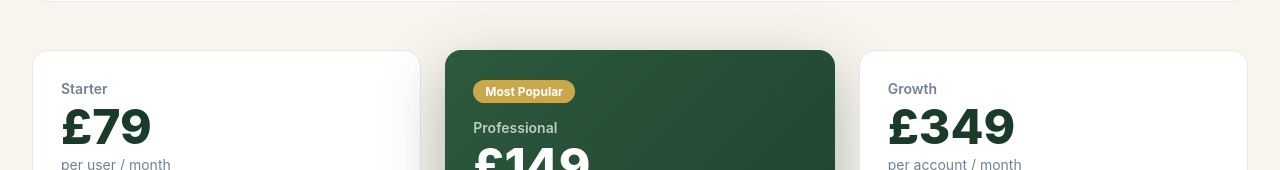
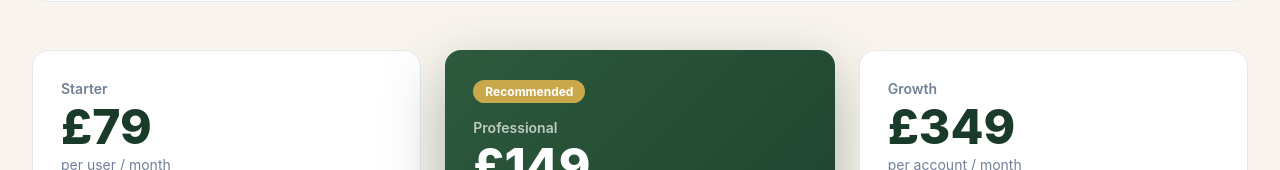
Before and after one commit to vedanttoraskar882/Wastewise, a React (Vite) app: page / in a window 1280 px wide. Shown: the part 8800-8970 px from the top of the page. Built offline with nearby package versions, Linux system fonts and the light colour scheme.

Commit message:
Update £149 pricing tier badge from Most Popular to Recommended

```diff
--- a/src/components/MarketPricing.jsx
+++ b/src/components/MarketPricing.jsx
@@ -21,7 +21,7 @@ const PLANS = [
     period: 'per user / month',
     target: 'Growing fresh-food operations',
     highlight: true,
-    badge: 'Most Popular',
+    badge: 'Recommended',
     features: [
       'Designed for growing fresh-food operations',
       'Product-level forecasting',
--- a/wastewise.html
+++ b/wastewise.html
@@ -1816,7 +1816,7 @@
 
       <!-- Professional — highlight -->
       <div class="pricing-card pricing-card-highlight">
-        <div class="pricing-badge-wrap"><span class="pricing-badge-pop">Most Popular</span></div>
+        <div class="pricing-badge-wrap"><span class="pricing-badge-pop">Recommended</span></div>
         <p class="pricing-plan pricing-plan-light">Professional</p>
         <div class="pricing-price pricing-price-light">£149</div>
         <p class="pricing-period pricing-period-light">per user / month</p>
```
